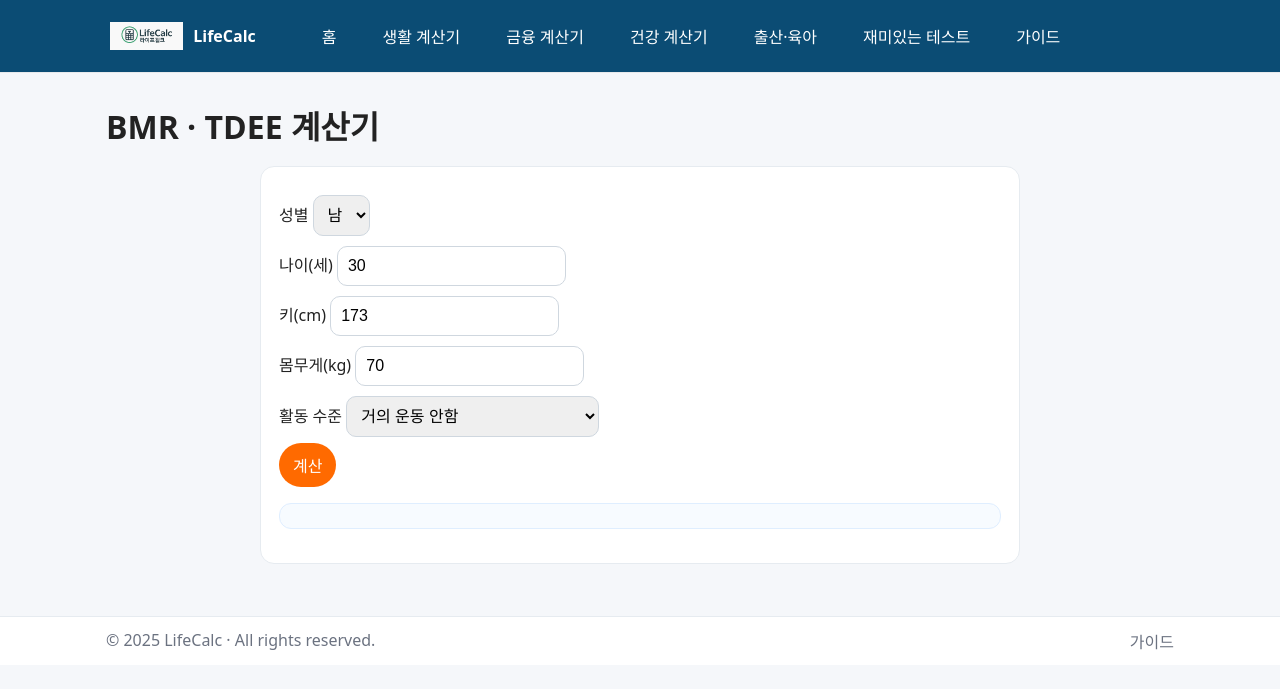
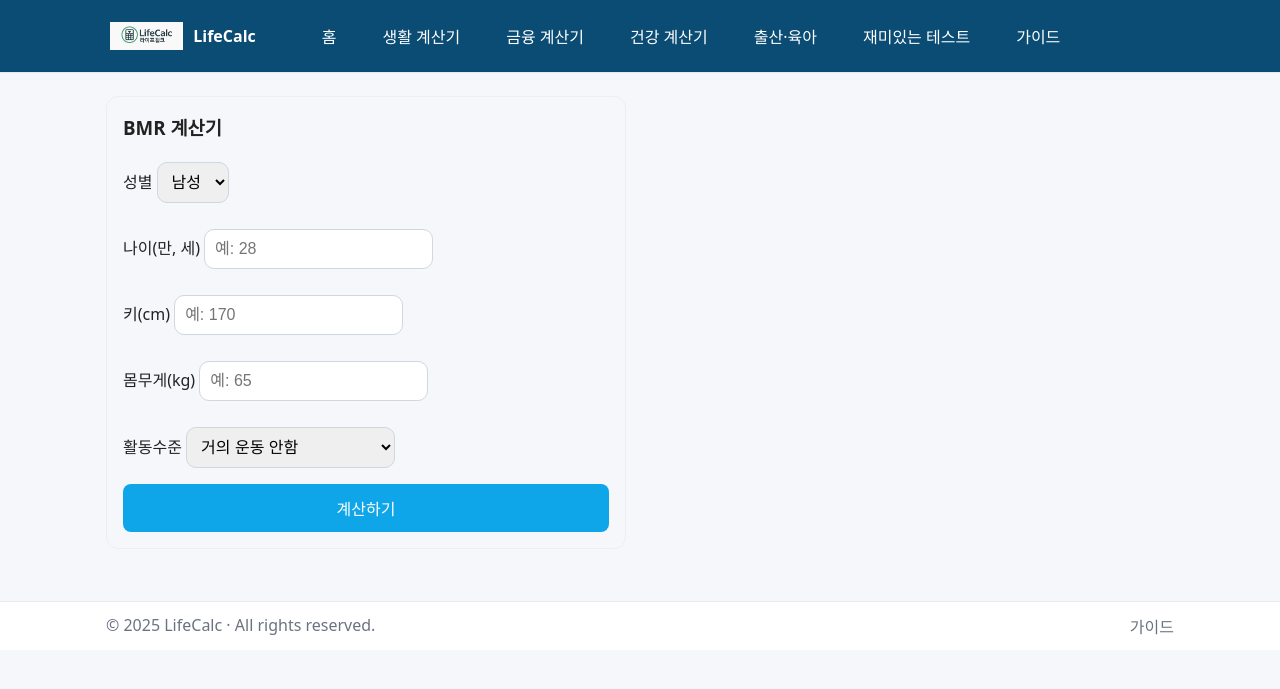
Before and after one commit to khai-lang/LifeCalc, a Jekyll site: the page built from health/bmr/index.md, in a window 1280 px wide. Shown: the top 689 px of the page. Built offline with Jekyll 4.4.1, drawn with Linux system fonts in a browser that asks for light colours; some of the changed lines change nothing that is shown.

Commit message:
Update index.md

```diff
--- a/health/bmr/index.md
+++ b/health/bmr/index.md
@@ -1,39 +1,66 @@
 ---
 layout: default
-title: BMR(기초대사량) · TDEE 계산기
+title: BMR(기초대사량)계산기
 description: Mifflin-St Jeor 공식을 사용해 BMR과 활동대사량(TDEE)을 추정합니다.
 permalink: health/bmr/
 ---
 
-# BMR · TDEE 계산기
-<div class="card" style="max-width:760px;margin:0 auto;">
-  <form onsubmit="event.preventDefault();bmrCalc();">
+<!-- BMR 계산기 -->
+<section id="bmr-calc" style="max-width:520px;padding:16px;border:1px solid #eee;border-radius:12px">
+  <h3 style="margin:0 0 12px">BMR 계산기</h3>
+  <div style="display:grid;gap:10px">
     <label>성별
-      <select id="sex"><option value="M">남</option><option value="F">여</option></select>
-    </label>
-    <label>나이(세) <input type="number" id="age" value="30" required></label>
-    <label>키(cm) <input type="number" id="h" value="173" required></label>
-    <label>몸무게(kg) <input type="number" id="w" value="70" required></label>
-    <label>활동 수준
-      <select id="act">
-        <option value="1.2">거의 운동 안함</option>
-        <option value="1.375">가벼운 활동(주 1~3)</option>
-        <option value="1.55">보통(주 3~5)</option>
-        <option value="1.725">활동적(주 6~7)</option>
-        <option value="1.9">매우 활동적(육체노동/운동선수)</option>
+      <select id="bmrSex">
+        <option value="male">남성</option>
+        <option value="female">여성</option>
       </select>
     </label>
-    <button class="btn" style="background:#ff6a00;color:#fff;border:0">계산</button>
-  </form>
-  <div id="bmr-out" class="note"></div>
-</div>
+    <label>나이(만, 세) <input id="bmrAge" type="number" inputmode="numeric" placeholder="예: 28"></label>
+    <label>키(cm) <input id="bmrHeight" type="number" inputmode="decimal" placeholder="예: 170"></label>
+    <label>몸무게(kg) <input id="bmrWeight" type="number" inputmode="decimal" placeholder="예: 65"></label>
+    <label>활동수준
+      <select id="bmrActivity">
+        <option value="1.2">거의 운동 안함</option>
+        <option value="1.375">가벼운 운동(주1~3)</option>
+        <option value="1.55">보통 운동(주3~5)</option>
+        <option value="1.725">강한 운동(주6~7)</option>
+        <option value="1.9">아주 강함(육체노동/선수)</option>
+      </select>
+    </label>
+    <button id="bmrBtn" type="button" style="padding:12px;border:0;border-radius:8px;background:#0ea5e9;color:#fff">계산하기</button>
+    <div id="bmrResult" style="padding:10px;background:#f8fafc;border:1px dashed #cbd5e1;border-radius:8px;display:none"></div>
+  </div>
+</section>
 
-<script>
-function bmrCalc(){
-  const s=sex.value, a=+age.value, h=+document.getElementById('h').value, w=+document.getElementById('w').value, k=+act.value;
-  // Mifflin-St Jeor
-  const BMR = s==='M' ? (10*w + 6.25*h - 5*a + 5) : (10*w + 6.25*h - 5*a - 161);
-  const TDEE = BMR * k;
-  bmr-out.innerHTML = `BMR: <b>${Math.round(BMR)}</b> kcal/일 · TDEE(일일 소모 추정): <b>${Math.round(TDEE)}</b> kcal/일`;
-}
+<script defer>
+document.addEventListener('DOMContentLoaded', function(){
+  const $ = id => document.getElementById(id);
+  const clean = v => {
+    if (typeof v !== 'string') v = String(v ?? '');
+    return v.replace(/,/g,'').trim();
+  };
+  $('bmrBtn').addEventListener('click', function(){
+    const sex = $('bmrSex').value;
+    const age = parseFloat(clean($('bmrAge').value));
+    const height = parseFloat(clean($('bmrHeight').value)); // cm
+    const weight = parseFloat(clean($('bmrWeight').value)); // kg
+    const act = parseFloat($('bmrActivity').value);
+
+    if ([age,height,weight].some(x => Number.isNaN(x) || x<=0)) {
+      $('bmrResult').style.display='block';
+      $('bmrResult').innerText = '입력값을 다시 확인해주세요. 숫자와 단위를 정확히 입력해야 합니다.';
+      return;
+    }
+
+    // Mifflin–St Jeor
+    let bmr = 10*weight + 6.25*height - 5*age + (sex==='male' ? 5 : -161);
+    let tdee = bmr * act;
+
+    $('bmrResult').style.display='block';
+    $('bmrResult').innerHTML = `
+      <strong>BMR:</strong> ${Math.round(bmr).toLocaleString()} kcal/일<br>
+      <strong>TDEE(유지 칼로리):</strong> ${Math.round(tdee).toLocaleString()} kcal/일
+    `;
+  });
+});
 </script>
```
